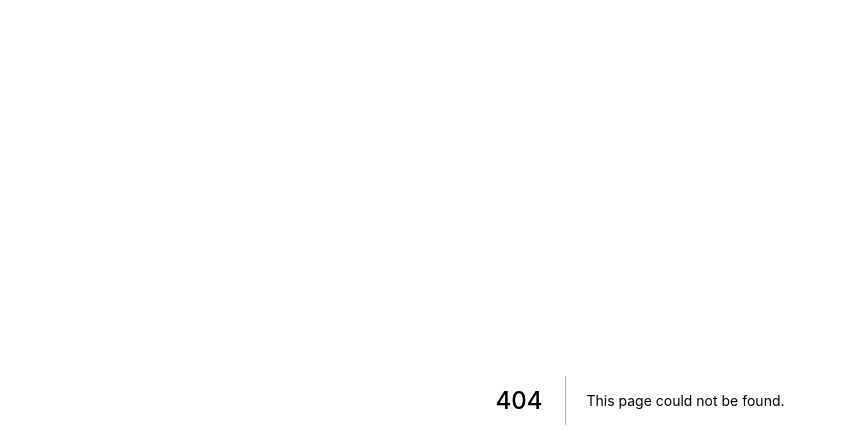
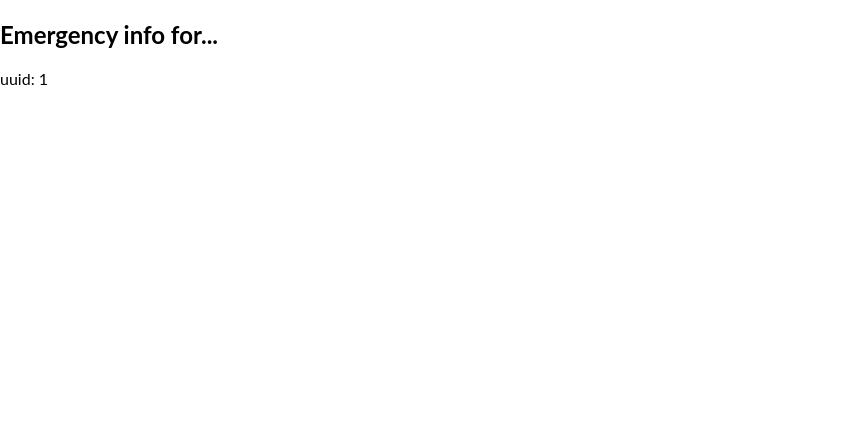
Before and after one commit to michaelwschultz/hemolog.com, a Next.js app: page /emergency/1 in a window 1280 px wide. Before the commit this address had no page. Shown: the top 448 px of the page, without its empty margins (0-846 px from the left). Built offline with nearby package versions, Linux system fonts and the light colour scheme.

Commit message:
Adds dynamic emergency page

```diff
--- /dev/null
+++ b/pages/emergency/[uuid].tsx
@@ -0,0 +1,16 @@
+import React from 'react'
+import { useRouter } from 'next/router'
+
+export default function EmergencyCard() {
+  const router = useRouter()
+  const { uuid } = router.query
+
+  // TODO: lookup uuid of user and display a summary of their info
+
+  return (
+    <div>
+      <h2>Emergency info for...</h2>
+      uuid: {uuid}
+    </div>
+  )
+}
```
